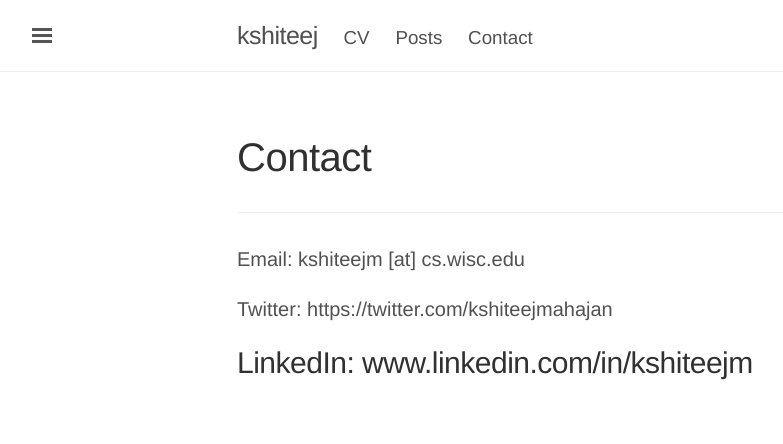
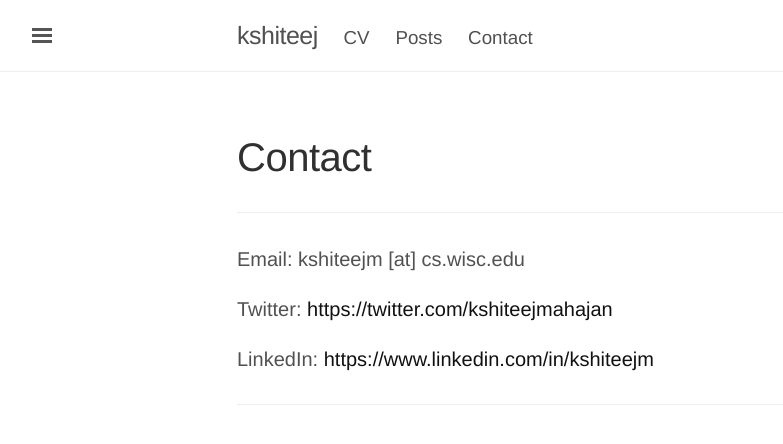
Before and after one commit to kshiteejm/kshiteejm.github.io, a Jekyll site: the page built from contact.md, in a window 1280 px wide. Shown: the top 444 px of the page, without its empty margins (3-786 px from the left). Built offline with Jekyll 4.4.1, drawn with Linux system fonts in a browser that asks for light colours; part of the change alters nothing that is shown.

Commit message:
contact page mods

```diff
--- a/contact.md
+++ b/contact.md
@@ -6,7 +6,8 @@ title: Contact
 ------
 Email: kshiteejm [at] cs.wisc.edu
 
-Twitter: https://twitter.com/kshiteejmahajan
+Twitter: [https://twitter.com/kshiteejmahajan](https://twitter.com/kshiteejmahajan)
 
-LinkedIn: www.linkedin.com/in/kshiteejm
+LinkedIn: [https://www.linkedin.com/in/kshiteejm](https://www.linkedin.com/in/kshiteejm)
+
 -----
```
